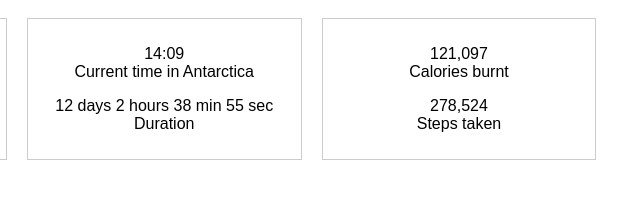
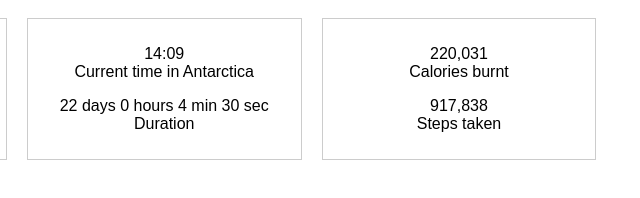
Before and after one commit to beeFlaherty/duesouth-widget, a website: page src/pages/index.html in a window 1280 px wide. Shown: the full height of the page, 286-926 px from the left. Drawn offline with Linux system fonts and the light colour scheme; no server answers.

Commit message:
Making calories and steps update more accurate

```diff
--- a/src/pages/index.html
+++ b/src/pages/index.html
@@ -40,17 +40,17 @@
             <span class="stat-title">Current time in Antarctica</span>
         </p>
         <p>
-            <span id="set-one" data-countdown="nov 10 2015 14:30:35"></span>
+            <span id="set-one" data-countdown="nov 1 2015 17:05:00"></span>
             <span class="stat-title">Duration</span>
         </p>
     </div>
     <div class="ds-dashboard-widgets effort" id="set-one-effort">
         <p>
-            <span class="stat calories" data-calories ="10000">&#160;</span>
+            <span class="stat calories" data-calories="10000">&#160;</span>
             <span class="stat-title">Calories burnt</span>
         </p>
         <p>
-            <span class="stat steps" data-steps ="23000">&#160;</span>
+            <span class="stat steps" data-steps ="41714">&#160;</span> <!-- 730 miles * 2k steps / 35 days = 41714 -->
             <span class="stat-title">Steps taken</span>
         </p>
     </div>
@@ -59,17 +59,17 @@
         (function() {
             'use strict';
 
+            var
+                SECOND = 1000,
+                MINUTE = 60 * SECOND,
+                HOUR = 60 * MINUTE,
+                DAY = 24 * HOUR;
+
             var timezone = function() {
 
                     var timezoneElements = document.querySelectorAll("[data-timezone]");
 
                     if (timezoneElements.length) {
-                        var
-                            SECOND = 1000,
-                            MINUTE = 60 * SECOND,
-                            HOUR = 60 * MINUTE,
-                            DAY = 24 * HOUR;
-
                         var uniformNumber = function(n) {
                             if (n < 10) n = '0' + n;
 
@@ -96,12 +96,6 @@
                     var countDownElements = document.querySelectorAll("[data-countdown]");
 
                     if (countDownElements.length) {
-                        var
-                            SECOND = 1000,
-                            MINUTE = 60 * SECOND,
-                            HOUR = 60 * MINUTE,
-                            DAY = 24 * HOUR;
-
                         var uniformNumber = function(n) {
                             if (n < 10) n = '0' + n;
 
@@ -110,13 +104,11 @@
 
                         var update = function(UniqueID) {
                             var currentDate = new Date();
-                            var duration = currentDate - startDate - DAY;
+                            var duration = currentDate - startDate;
 
                             if (duration < 0) duration = 0;
 
-
-                            var minutesForEffort = Math.floor((duration / 1000) / 60);
-                            document.getElementById(UniqueID).setAttribute('data-elapsed', minutesForEffort);
+                            document.getElementById(UniqueID).setAttribute('data-elapsed', duration);
 
                             var days = parseInt(duration / DAY);
                             duration = duration % DAY;
@@ -157,7 +149,7 @@
                                 var effortID = elementID + '-effort';
 
                                 if (document.getElementById(effortID)) {
-                                    setInterval(effort, SECOND, elementID, effortID);
+                                    setInterval(effort, SECOND * 5, elementID, effortID);
                                 }
                                 effort(elementID, effortID);
                             }
@@ -234,9 +226,9 @@
 
                     var timeElapsed = document.getElementById(timeID).getAttribute('data-elapsed');
 
-                    var caloriesBurnt = numberWithCommas(Math.round(calorieRate * timeElapsed));
+                    var caloriesBurnt = numberWithCommas(Math.round(calorieRate * (timeElapsed / MINUTE)));
 
-                    var stepsTaken = numberWithCommas(Math.round(stepsRate * timeElapsed));
+                    var stepsTaken = numberWithCommas(Math.round(stepsRate * (timeElapsed / MINUTE)));
 
                     //set to display
                     document.getElementById(calorieID).innerHTML = caloriesBurnt;
```
